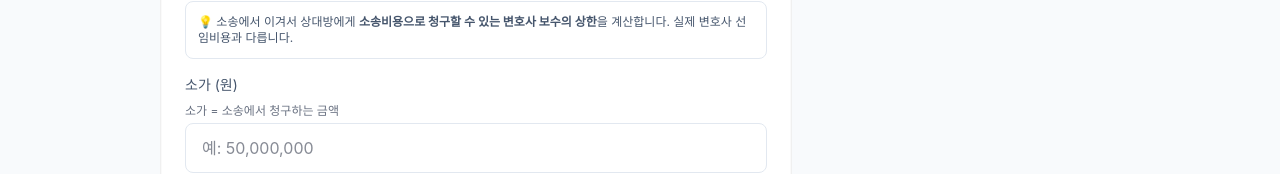
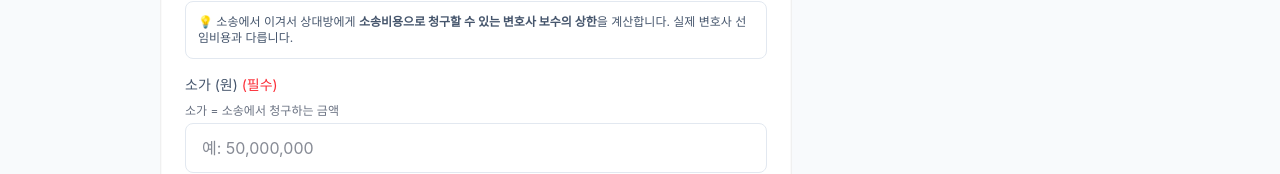
Before and after one commit to SublimerNJ/law-calc, a Next.js app: page /tools/court/attorney-fee in a window 1280 px wide. Shown: the part 304-478 px from the top of the page. Built offline with nearby package versions, Linux system fonts and the light colour scheme; a web font is replaced by a local one.

Commit message:
fix(24-ux): attorney-fee 소가 필수 마커 추가 (FLOW-03 gap closure)

```diff
--- a/src/app/tools/court/attorney-fee/page.tsx
+++ b/src/app/tools/court/attorney-fee/page.tsx
@@ -113,7 +113,7 @@ export default function AttorneyFeePage() {
         </div>
 
         <div className="mb-4">
-          <label className="block text-sm text-slate-600 mb-2">소가 (원)</label>
+          <label className="block text-sm text-slate-600 mb-2">소가 (원) <span className="text-red-500">(필수)</span></label>
           <p className="text-xs text-gray-500 mb-1">소가 = 소송에서 청구하는 금액</p>
           <input
             type="text"
```
